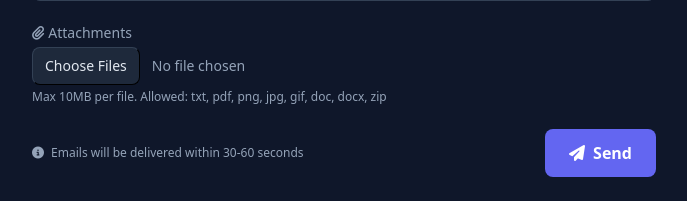
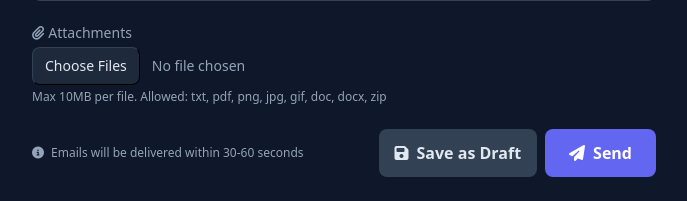
Before and after one commit to larkins/py_pg_client, a Flask app: template app/templates/compose.html in a window 1280 px wide. Shown: the part 734-935 px from the top of the page, without its empty margins (296-983 px from the left). Run offline with Flask 2, Linux system fonts and the light colour scheme; the template is opened without the code that fills it, so the values that code supplies are empty; some libraries are stand-ins or nearby versions.

Commit message:
feat(compose): add Save as Draft button
- Added save_draft method to API client (creates email in Drafts folder)
- Added save_draft form handling in compose route
- Added Save as Draft button to compose template
- Drafts redirect to Drafts folder after saving
- Attachments are uploaded to draft emails

```diff
--- a/app/routes/emails.py
+++ b/app/routes/emails.py
@@ -455,6 +455,9 @@ def compose():
             except Exception:
                 forwarded_attachments = []
 
+        # Check if this is a draft save (via save_draft button)
+        save_as_draft = request.form.get('save_draft') == '1'
+
         if not to or not subject:
             flash('To and Subject are required', 'error')
             return render_template(
@@ -468,9 +471,38 @@ def compose():
             )
 
         try:
-            result = api.send_email(session['token'], to_list, subject, body, cc=cc_list or None,
-                                    in_reply_to=in_reply_to, references=references)
-            email_id = result.get('id') if result else None
+            if save_as_draft:
+                # Get Drafts folder ID
+                folders_data = api.get_folders(session['token'])
+                drafts_folder = None
+                if isinstance(folders_data, list):
+                    drafts_folder = next((f for f in folders_data if f.get('name') == 'Drafts'), None)
+                else:
+                    drafts_folder = next((f for f in folders_data.get('folders', []) if f.get('name') == 'Drafts'), None)
+
+                if not drafts_folder:
+                    flash('Drafts folder not found', 'error')
+                    return redirect(url_for('emails.inbox'))
+
+                result = api.save_draft(session['token'], to_list, subject, body, cc=cc_list or None,
+                                        folder_id=drafts_folder['id'])
+                email_id = result.get('id') if result else None
+
+                # Upload attachments to draft
+                if email_id and files:
+                    for f in files:
+                        if f and f.filename:
+                            try:
+                                api.upload_attachment(session['token'], email_id, f)
+                            except Exception:
+                                pass
+
+                flash('Draft saved', 'success')
+                return redirect(url_for('emails.inbox', folder='Drafts'))
+            else:
+                result = api.send_email(session['token'], to_list, subject, body, cc=cc_list or None,
+                                        in_reply_to=in_reply_to, references=references)
+                email_id = result.get('id') if result else None
             forward_copy_failed = False
 
             if email_id and files:
--- a/app/templates/compose.html
+++ b/app/templates/compose.html
@@ -79,10 +79,16 @@
                 <i class="fas fa-info-circle mr-1"></i>
                 Emails will be delivered within 30-60 seconds
             </div>
-            <button type="submit"
-                    class="px-6 py-3 bg-dark-accent text-white rounded-lg hover:bg-dark-accentHover font-semibold text-base">
-                <i class="fas fa-paper-plane mr-2"></i>Send
-            </button>
+            <div class="flex gap-2">
+                <button type="submit" name="save_draft" value="1"
+                        class="px-4 py-3 bg-dark-hover text-dark-text rounded-lg hover:bg-dark-border font-semibold text-base">
+                    <i class="fas fa-save mr-2"></i>Save as Draft
+                </button>
+                <button type="submit"
+                        class="px-6 py-3 bg-dark-accent text-white rounded-lg hover:bg-dark-accentHover font-semibold text-base">
+                    <i class="fas fa-paper-plane mr-2"></i>Send
+                </button>
+            </div>
         </div>
     </form>
 </div>
```
Also changed, not shown: app/api_client.py (+9 -0 lines).
